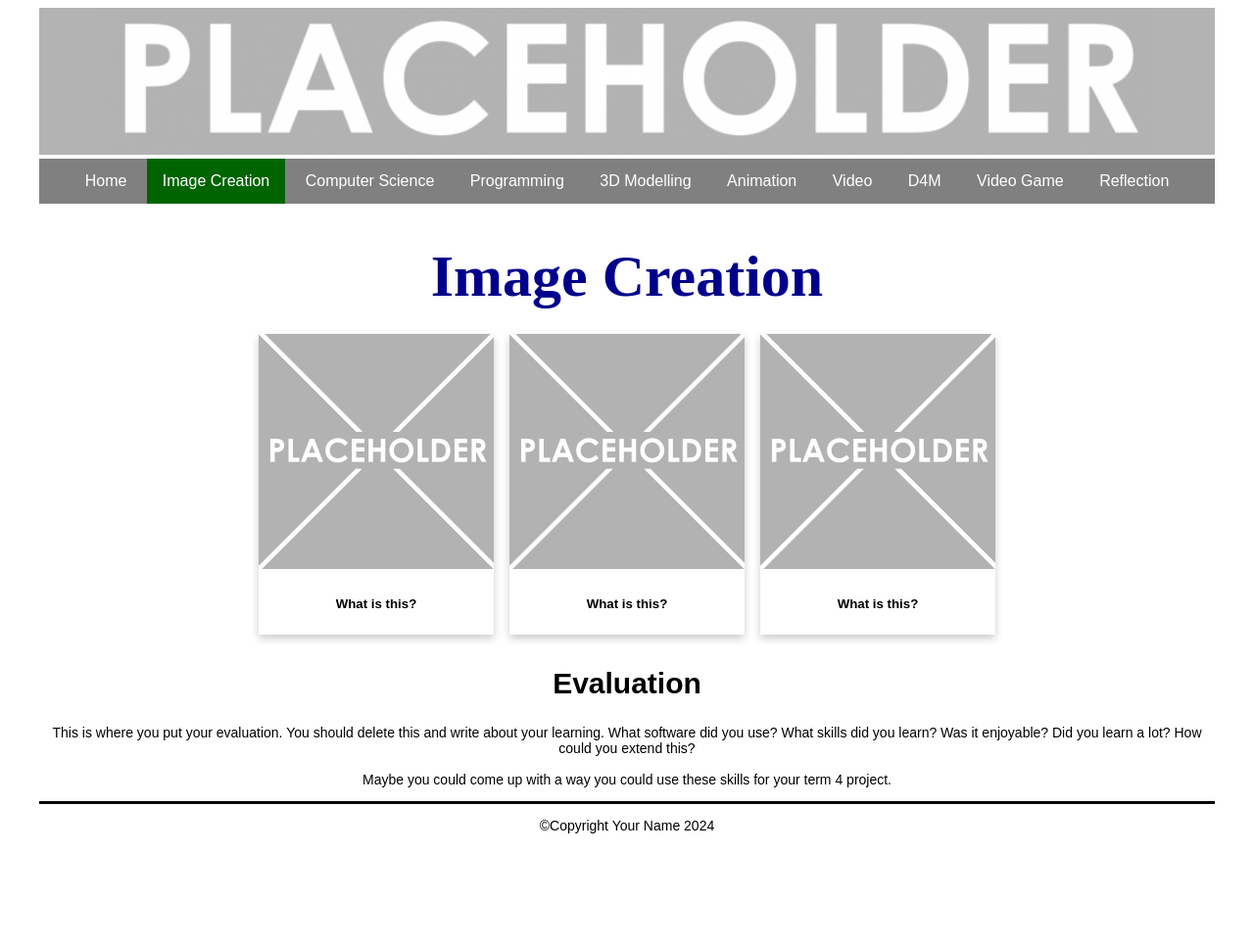
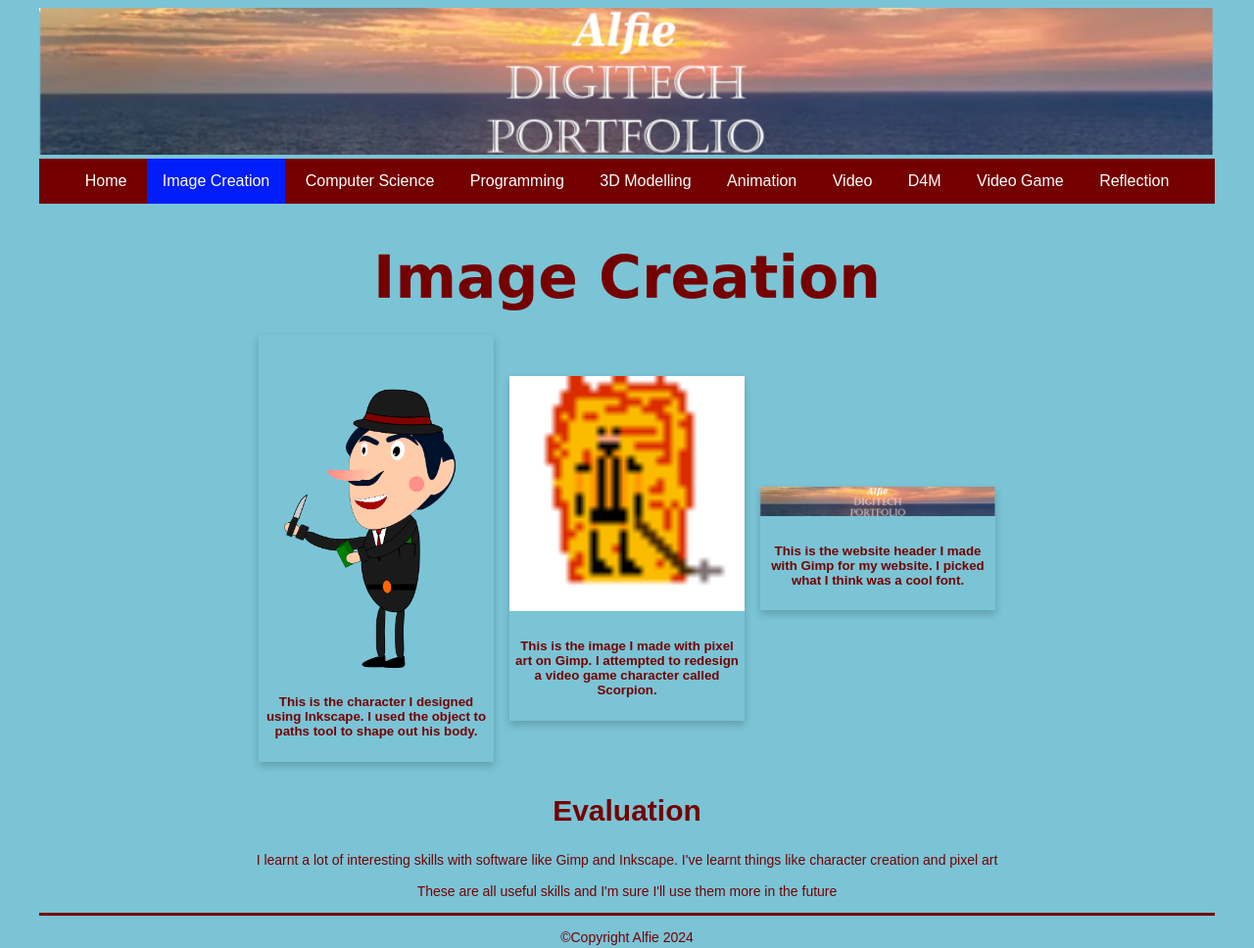
Before and after one commit to williambestiwck/23706-10DGT-BHS-website, a plain HTML site: page imagecreation.html in a window 1280 px wide. Shown: the whole page at 98% size. Before the commit the page ends 865 px from the top, so only its background shows below. Drawn offline with Linux system fonts and the light colour scheme; a web font is replaced by a local one.

Commit message:
somthing
,

```diff
--- a/css/style.css
+++ b/css/style.css
@@ -2,7 +2,7 @@
 html{
   font-family: Arial, Helvetica, sans-serif;
   margin: 0rem 2rem;
-  background-color: #ffffff;
+  background-color: #7ac4d6;
 }
 
 /* Banner image*/
@@ -22,7 +22,7 @@ nav ul{
   margin: 0;
   padding: 0;
   overflow: hidden;
-  background-color: grey;
+  background-color: #750000;
   top: 0;
   width: 100%;
   text-align: center;
@@ -44,37 +44,39 @@ nav li a{
 }
 
 nav li:hover{
-  background-color: orangered;
+  background-color: #6600ff;
 }
 
 nav #active{
-  background-color: darkgreen;
+  background-color: #001dfa;
 }
 
 /* Styling for the main section*/
 /* This is the line between the main section and footer */
 main{
   border-bottom: 3px solid;
-  color: black;
+
+color: #750000;
+  font-family: 'Arial', cursive;';
 }
 
 /* H1 uses a google font. Check out https://www.w3schools.com/howto/howto_google_fonts.asp to change - also see line 9 in your html page*/
 h1 {
-  color: darkblue;
-  font-family: 'Caesar Dressing';
+  color: #750000;
+font-family: 'Caesar Dressing', cursive;;
   font-size: 60px;
   text-align: center;
   margin-bottom: 1rem;
 }
 
 h2 {
-  color: black;
+  color: #750000;
   font-size: 30px;
   text-align: center;
 }
 
 p {
-  color: black;
+  color: #750000;
   font-size: 14px;
   text-align: center;
 }
--- a/imagecreation.html
+++ b/imagecreation.html
@@ -8,7 +8,7 @@
     <!-- The relates to the Google Font used in h1 -->
     <link href='https://fonts.googleapis.com/css?family=Caesar Dressing' rel='stylesheet'>
     <div class="header">
-      <img src="images/DTportfolio_header.png">
+      <img src="images/websiteheader.png">
     </div>
   </head>
   <div class="wrapper">
@@ -35,28 +35,28 @@
       <div class='container'>
         <!-- item 1 starts here-->
         <div class='item'>
-          <img src="images/placeholder.png" alt="please replace me">
+          <img src="images/download.png" alt="character design rich guy from the olden days">
           <div class='item-info'>
             <!-- a brief explanation of what this picture is -->
-            <h5>What is this?</h5>
+            <h5>This is the character I designed using Inkscape. I used the object to paths tool to shape out his body.</h5>
           </div>
         </div>
         <!-- end of item 1 -->
         <!-- item 2 starts here-->
         <div class='item'>
-          <img src="images/placeholder.png" alt="please replace me">
+          <img src="images/scorppion.png" alt="pixel art of fire ninja">
           <div class='item-info'>
             <!-- a brief explanation of what this picture is -->
-            <h5>What is this?</h5>
+            <h5>This is the image I made with pixel art on Gimp. I attempted to redesign a video game character called Scorpion.</h5>
           </div>
         </div>
         <!-- end of item 2 -->
         <!-- item 3 starts here-->
         <div class='item'>
-          <img src="images/placeholder.png" alt="please replace me">
+          <img src="images/websiteheader.png" alt="website header">
           <div class='item-info'>
             <!-- a brief explanation of what this picture is -->
-            <h5>What is this?</h5>
+            <h5>This is the website header I made with Gimp for my website. I picked what I think was a cool font.</h5>
           </div>
         </div>
         <!-- end of item 3 -->
@@ -64,14 +64,14 @@
         <div class=information>
           <h2>Evaluation</h2>
           <p>
-            This is where you put your evaluation. You should delete this and write about your learning. What software did you use? What skills did you learn? Was it enjoyable? Did you learn a lot? How could you extend this? <br><br>
-            Maybe you could come up with a way you could use these skills for your term 4 project.
+             I learnt a lot of interesting skills with software like Gimp and Inkscape. I've learnt things like character creation and pixel art  <br><br>
+            These are all useful skills and I'm sure I'll use them more in the future
           </p>
         </div>
       </div>
     </main>
     <footer>
-      <p>&#169;Copyright Your Name 2024</p>
+      <p>&#169;Copyright Alfie 2024</p>
     </footer>
   </body>
 </html>
```
Also changed, not shown: 3dmodelling.html (+3 -3 lines), index.html (+3 -3 lines), ....png (added), ....svg (added), css/ShadowsIntoLight-Regular.ttf (added), images/DTportfolio_header.png (deleted), images/download.png (added), images/scorppion.png (added), images/websiteheader.png (added).
